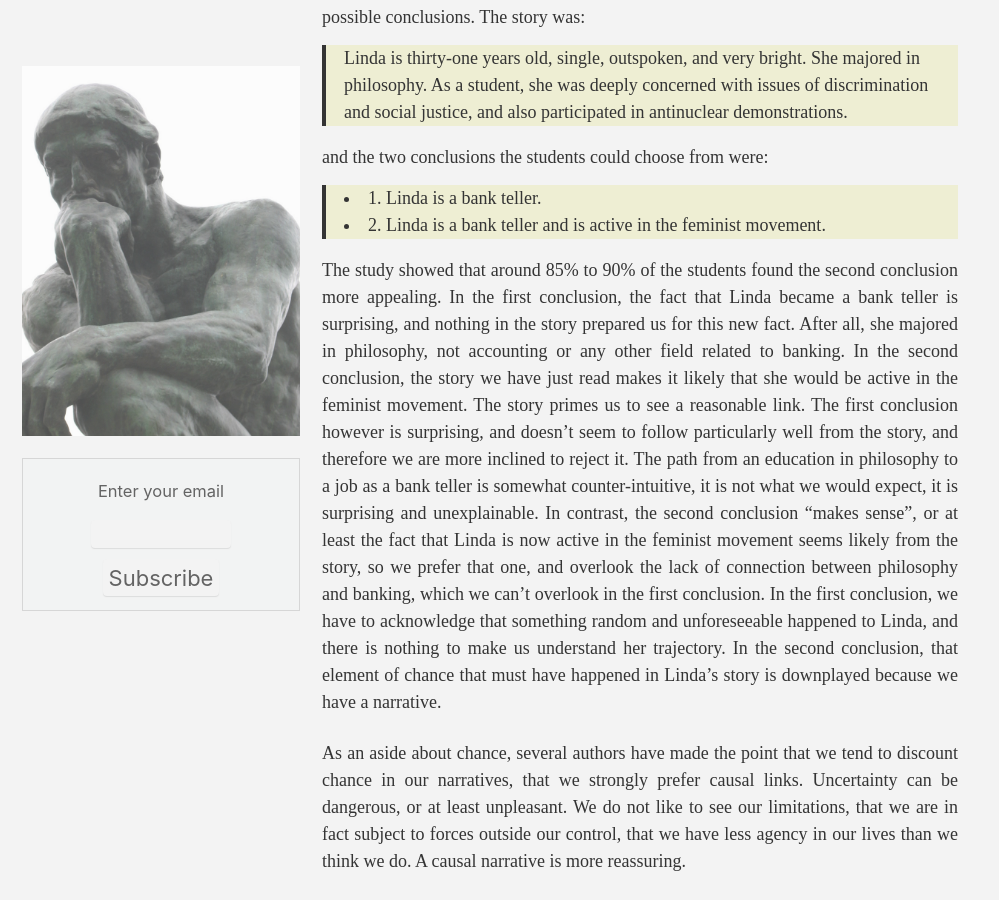
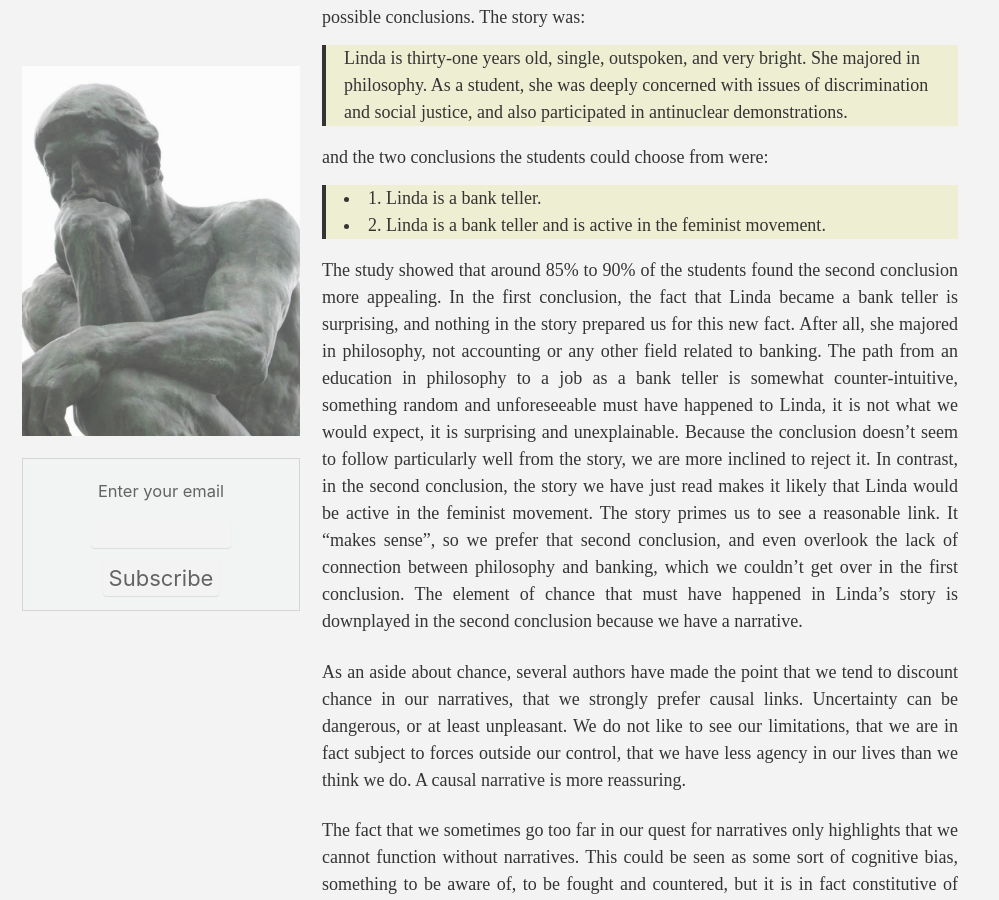
Before and after one commit to philozophy/philozophy.github.io, a Jekyll site: the page built from _posts/shorts/2020-05-30-narrative-fallacy.md, in a window 1280 px wide and 900 px high, scrolled down 1301 px. Shown: the whole window, without its empty margins (0-999 px from the left). Built offline with Jekyll 4.4.1, drawn with Linux system fonts in a browser that asks for light colours; cached includes are drawn as plain includes; nearby versions of some CDN libraries; some of the changed text lies outside the part shown.

Commit message:
Tweaks on The Narrative Fallacy

```diff
--- a/_posts/shorts/2020-05-30-narrative-fallacy.md
+++ b/_posts/shorts/2020-05-30-narrative-fallacy.md
@@ -30,7 +30,7 @@
 <li>2. Linda is a bank teller and is active in the feminist movement.</li>
 </blockquote>
 
-The study showed that around 85% to 90% of the students found the second conclusion more appealing. In the first conclusion, the fact that Linda became a bank teller is surprising, and nothing in the story prepared us for this new fact. After all, she majored in philosophy, not accounting or any other field related to banking. In the second conclusion, the story we have just read makes it likely that she would be active in the feminist movement. The story primes us to see a reasonable link. The first conclusion however is surprising, and doesn't seem to follow particularly well from the story, and therefore we are more inclined to reject it. The path from an education in philosophy to a job as a bank teller is somewhat counter-intuitive, it is not what we would expect, it is surprising and unexplainable. In contrast, the second conclusion "makes sense", or at least the fact that Linda is now active in the feminist movement seems likely from the story, so we prefer that one, and overlook the lack of connection between philosophy and banking, which we can't overlook in the first conclusion. In the first conclusion, we have to acknowledge that something random and unforeseeable happened to Linda, and there is nothing to make us understand her trajectory. In the second conclusion, that element of chance that must have happened in Linda's story is downplayed because we have a narrative.
+The study showed that around 85% to 90% of the students found the second conclusion more appealing. In the first conclusion, the fact that Linda became a bank teller is surprising, and nothing in the story prepared us for this new fact. After all, she majored in philosophy, not accounting or any other field related to banking. The path from an education in philosophy to a job as a bank teller is somewhat counter-intuitive, something random and unforeseeable must have happened to Linda, it is not what we would expect, it is surprising and unexplainable. Because the conclusion doesn't seem to follow particularly well from the story, we are more inclined to reject it. In contrast, in the second conclusion, the story we have just read makes it likely that Linda would be active in the feminist movement. The story primes us to see a reasonable link. It "makes sense", so we prefer that second conclusion, and even overlook the lack of connection between philosophy and banking, which we couldn't get over in the first conclusion. The element of chance that must have happened in Linda's story is downplayed in the second conclusion because we have a narrative.
 
 As an aside about chance, several authors have made the point that we tend to discount chance in our narratives, that we strongly prefer causal links. Uncertainty can be dangerous, or at least unpleasant. We do not like to see our limitations, that we are in fact subject to forces outside our control, that we have less agency in our lives than we think we do. A causal narrative is more reassuring.
 
```
Also changed, not shown: _unpublished/topics.md (+2 -0 lines).
